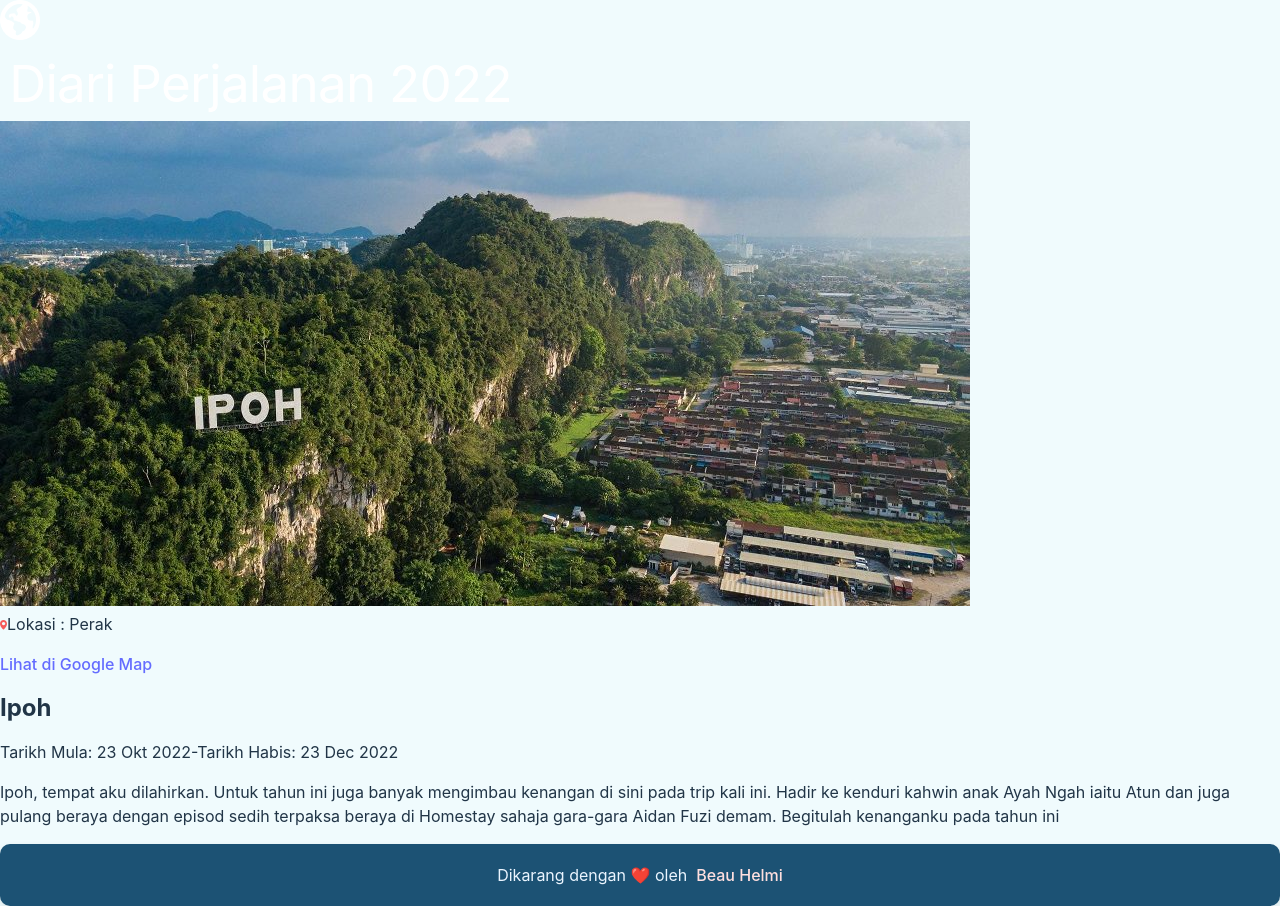
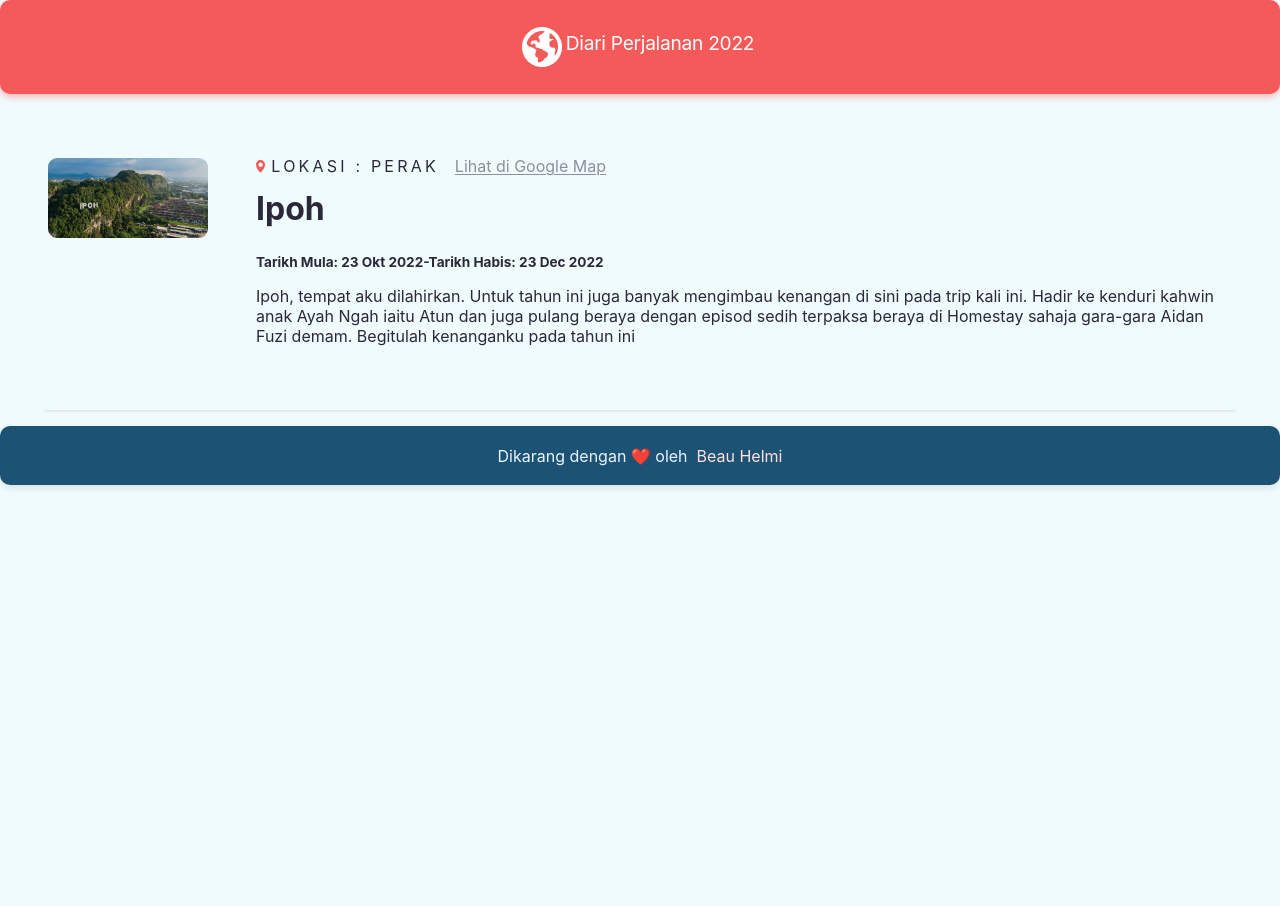
Before and after one commit to beauhelmi/travel-journey-2022, a React (Vite) app: page / in a window 1280 px wide. After the commit the page ends 800 px from the top, so only its background shows below. Built offline with nearby package versions, Linux system fonts and the light colour scheme.

Commit message:
adding css, future data will be updated with atleast 3 location

```diff
--- a/src/App.css
+++ b/src/App.css
@@ -1,23 +1,3 @@
-body {
-	margin: 0;
-	font-family: -apple-system, BlinkMacSystemFont, 'Segoe UI', 'Roboto', 'Oxygen',
-		'Ubuntu', 'Cantarell', 'Fira Sans', 'Droid Sans', 'Helvetica Neue',
-		sans-serif;
-	-webkit-font-smoothing: antialiased;
-	-moz-osx-font-smoothing: grayscale;
-	display: flex;
-	justify-content: center;
-	background-color: #f0fbfd;
-}
-
-code {
-	font-family: source-code-pro, Menlo, Monaco, Consolas, 'Courier New',
-		monospace;
-}
-
-* {
-	box-sizing: border-box;
-}
 
 .App {
 	font-family: 'Inter', sans-serif;
@@ -48,7 +28,7 @@ h1 {
 }
 
 .nav-logo {
-	height: 1.8em;
+	height: 0.5em;
 	padding: 0 1.5em;
 }
 
--- a/src/components/Card.jsx
+++ b/src/components/Card.jsx
@@ -1,14 +1,14 @@
 export default function Card(props){
     return(
-        <div>
-            <div>
-                <img  src={props.imageUrl} />
+        <div className="card">
+            <div className="card-image-div">
+                <img  src={props.imageUrl} className={props.class} alt={props.title} />
             </div>
-            <div>
-                <div>
-                    <img src="../../public/pin.svg" />
-                    <span>Lokasi : {props.lokasi}</span>
-                    <p>
+            <div className="card-text-div">
+                <div className="card-location">
+                    <img src="../../public/pin.svg" className="card-pin" alt="pin-icon" />
+                    <span className="location">Lokasi : {props.lokasi}</span>
+                    <p className="grey">
                         <a href={props.googleMapsUrl}
                         target="_blank"
                         rel="noreferrer">
@@ -16,13 +16,13 @@ export default function Card(props){
                         </a>
                     </p>
                 </div>
-                <h2>{props.tajuk}</h2>
-                <div>
-                    <span>Tarikh Mula: {props.tarikhMula}</span>
-                    <span>-</span>
-                    <span>Tarikh Habis: {props.tarikhHabis}</span>
+                <h2 className="card-title">{props.tajuk}</h2>
+                <div className="card-date">
+                    <span className="start-date">Tarikh Mula: {props.tarikhMula}</span>
+                    <span className="dash">-</span>
+                    <span className="end-date">Tarikh Habis: {props.tarikhHabis}</span>
                 </div>
-                <p>{props.konteks}</p>
+                <p className="card-description">{props.konteks}</p>
             </div>
         </div>
     )
--- a/src/components/Navbar.jsx
+++ b/src/components/Navbar.jsx
@@ -1,8 +1,8 @@
 export default function Navbar(){
     return(
-        <div>
+        <nav>
             <img src="./../public/globe.png" />
             <h1>Diari Perjalanan 2022</h1>
-        </div>
+        </nav>
     )
 }
--- a/src/index.css
+++ b/src/index.css
@@ -1,70 +1,20 @@
-:root {
-  font-family: Inter, Avenir, Helvetica, Arial, sans-serif;
-  font-size: 16px;
-  line-height: 24px;
-  font-weight: 400;
-
-  color-scheme: light dark;
-  color: rgba(255, 255, 255, 0.87);
-  background-color: #242424;
-
-  font-synthesis: none;
-  text-rendering: optimizeLegibility;
-  -webkit-font-smoothing: antialiased;
-  -moz-osx-font-smoothing: grayscale;
-  -webkit-text-size-adjust: 100%;
+body {
+	margin: 0;
+	font-family: -apple-system, BlinkMacSystemFont, 'Segoe UI', 'Roboto', 'Oxygen',
+		'Ubuntu', 'Cantarell', 'Fira Sans', 'Droid Sans', 'Helvetica Neue',
+		sans-serif;
+	-webkit-font-smoothing: antialiased;
+	-moz-osx-font-smoothing: grayscale;
+	display: flex;
+	justify-content: center;
+	background-color: #f0fbfd;
 }
 
-a {
-  font-weight: 500;
-  color: #646cff;
-  text-decoration: inherit;
-}
-a:hover {
-  color: #535bf2;
+code {
+	font-family: source-code-pro, Menlo, Monaco, Consolas, 'Courier New',
+		monospace;
 }
 
-body {
-  margin: 0;
-  display: flex;
-  place-items: center;
-  min-width: 320px;
-  min-height: 100vh;
+* {
+	box-sizing: border-box;
 }
-
-h1 {
-  font-size: 3.2em;
-  line-height: 1.1;
-}
-
-button {
-  border-radius: 8px;
-  border: 1px solid transparent;
-  padding: 0.6em 1.2em;
-  font-size: 1em;
-  font-weight: 500;
-  font-family: inherit;
-  background-color: #1a1a1a;
-  cursor: pointer;
-  transition: border-color 0.25s;
-}
-button:hover {
-  border-color: #646cff;
-}
-button:focus,
-button:focus-visible {
-  outline: 4px auto -webkit-focus-ring-color;
-}
-
-@media (prefers-color-scheme: light) {
-  :root {
-    color: #213547;
-    background-color: #ffffff;
-  }
-  a:hover {
-    color: #747bff;
-  }
-  button {
-    background-color: #f9f9f9;
-  }
-}
```
